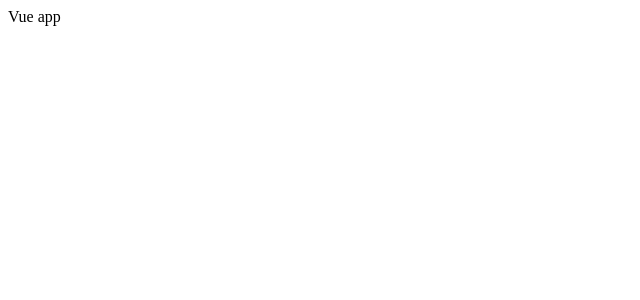
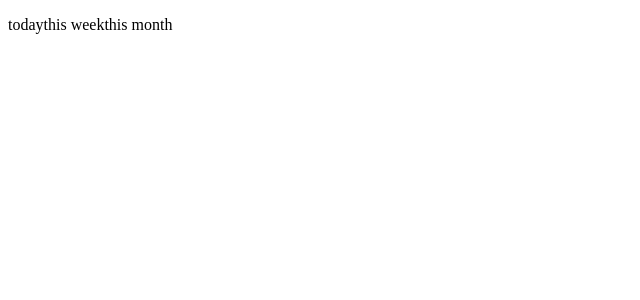
Before and after one commit to ono5/vuejs-with-typescript, a Vue app: page / in a window 1280 px wide. Shown: the top 300 px of the page, without its empty margins (0-640 px from the left). Built offline with nearby package versions, Linux system fonts and the light colour scheme; the HTML template or start-up script is replaced by a standard one.

Commit message:
feat: Create timeline compmonent

```diff
--- a/src/App.vue
+++ b/src/App.vue
@@ -1,11 +1,19 @@
 <template>
-  <div>Vue app</div>
+<section class="section">
+  <div class="container">
+    <timeline />
+  </div>
+</section>
 </template>
 
 <script lang="ts">
 import { defineComponent } from 'vue'
+import Timeline from './Timeline.vue'
 
 export default defineComponent({
+  components: {
+    Timeline
+  },
   name: 'App'
 })
 </script>
--- /dev/null
+++ b/src/Timeline.vue
@@ -0,0 +1,25 @@
+<template>
+  <nav class="is-primary panel">
+    <p class="panel-tabs">
+      <a v-for="period in periods" :key="period">
+        {{ period }}
+      </a>
+    </p>
+  </nav>
+</template>
+
+<script lang="ts">
+import { defineComponent } from 'vue'
+import { Period } from './types'
+
+export default defineComponent({
+  setup() {
+    const periods: Period[] = ['today', 'this week', 'this month']
+
+    return {
+      periods
+    }
+  }
+
+})
+</script>
--- /dev/null
+++ b/src/types.ts
@@ -0,0 +1 @@
+export type Period = 'today' | 'this week' | 'this month'
```
Also changed, not shown: 2 other files (tests, documents, lock files or other folders).
